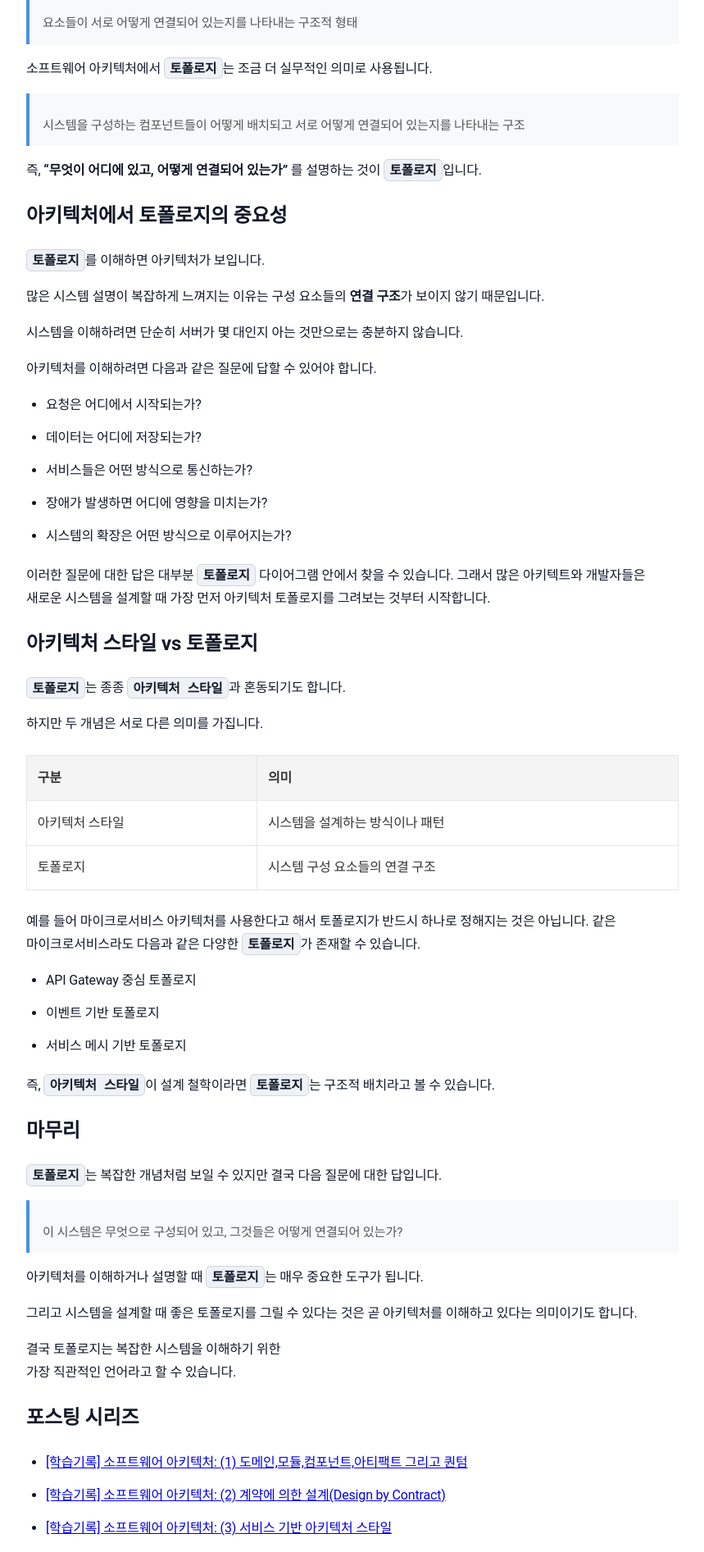
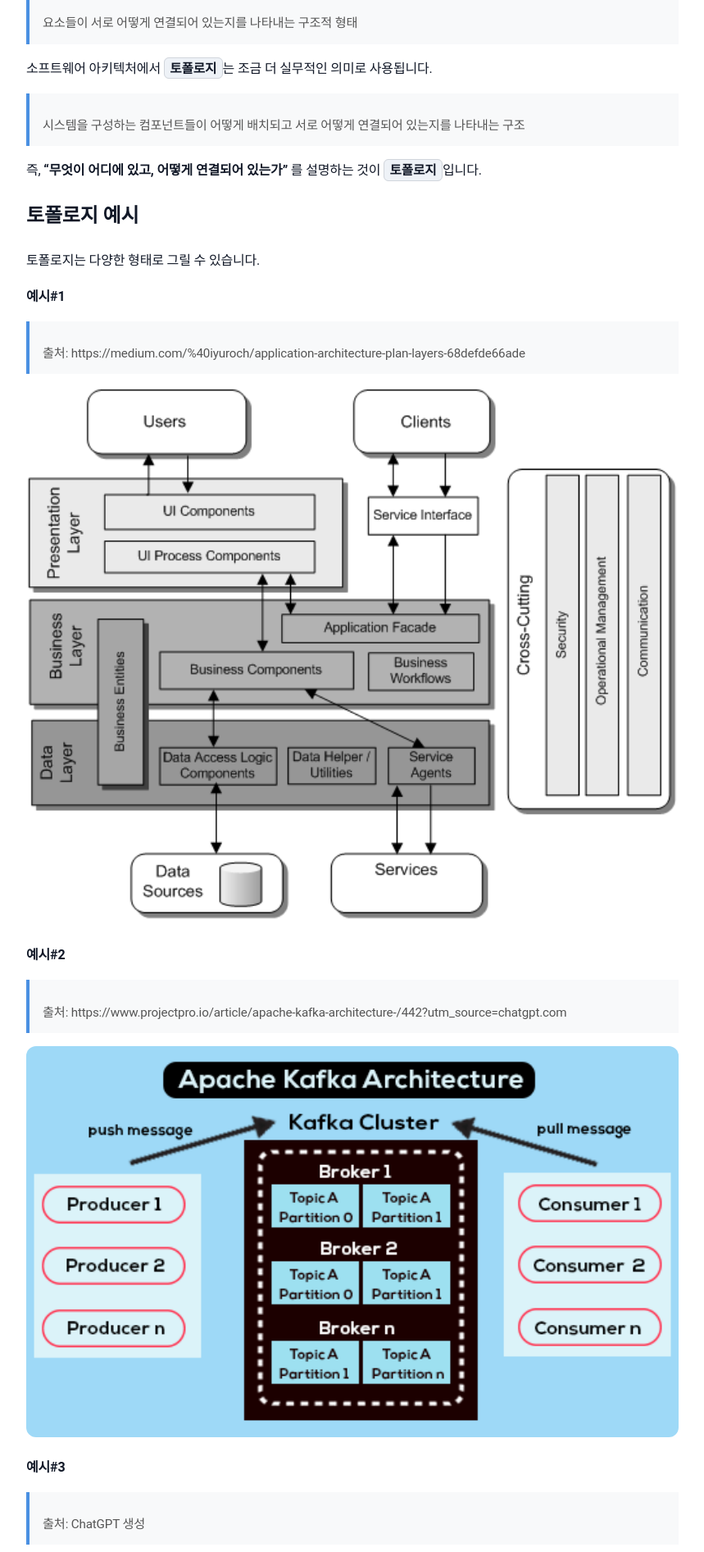
Before and after one commit to sanghoon-lee/sanghoon-lee.github.io, a Jekyll site: the page built from _posts/2026-03-09-Topology.md, in a window 1280 px wide. Shown: the part 951-2844 px from the top of the page at 82% size, without its empty margins (210-1069 px from the left). Built offline with Jekyll 4.4.1, drawn with Linux system fonts in a browser that asks for light colours; nearby versions of some CDN libraries; comment, search, counter and statistics services are not loaded; some of the changed text lies outside the part shown.

Commit message:
토폴로지 포스팅 추가

````diff
--- a/_posts/2026-03-09-Topology.md
+++ b/_posts/2026-03-09-Topology.md
@@ -15,6 +15,18 @@ categories: 학습기록
   display: block;
 }
 </style>
+
+<style>
+.arch-image {
+  width: 100%;
+  max-width: 900px;
+  height: auto;
+  margin-bottom: 1.4rem;
+  border-radius: 12px;
+  display: block;
+}
+</style>
+
 
 <img class="main-image" src="/assets/images/101.jpg" alt="소프트웨어 아키텍처 101">
 
@@ -40,6 +52,45 @@ categories: 학습기록
 > 시스템을 구성하는 컴포넌트들이 어떻게 배치되고 서로 어떻게 연결되어 있는지를 나타내는 구조
 
 즉, **“무엇이 어디에 있고, 어떻게 연결되어 있는가”** 를 설명하는 것이 `토폴로지`입니다.
+
+## 토폴로지 예시
+
+토폴로지는 다양한 형태로 그릴 수 있습니다.
+
+**예시#1**
+> 출처: https://medium.com/%40iyuroch/application-architecture-plan-layers-68defde66ade
+
+<img class="arch-image" src="/assets/images/3Tires_Topology.png" alt="3Tires Architecture">
+
+**예시#2**
+> 출처: https://www.projectpro.io/article/apache-kafka-architecture-/442?utm_source=chatgpt.com
+
+<img class="arch-image" src="/assets/images/Kafka_Architecture.png" alt="Kafka Architecture">
+
+**예시#3**
+> 출처: ChatGPT 생성
+
+```
+                 ┌────────────────┐
+                 │     Client     │
+                 └────────┬───────┘
+                          ↓
+                 ┌────────────────┐
+                 │   API Gateway  │
+                 │ (Auth, Rate,   │
+                 │  Logging)      │
+                 └────────┬───────┘
+        ┌─────────────────┼─────────────────┐
+        ↓                 ↓                 ↓
+  ┌──────────┐      ┌──────────┐      ┌──────────┐
+  │ User API │      │ Order API│      │ Payment  │
+  └────┬─────┘      └────┬─────┘      └────┬─────┘
+       ↓                 ↓                 ↓
+     Redis             Kafka              DB
+       ↓                 ↓
+       DB           Consumer Service
+```
+
 
 ## 아키텍처에서 토폴로지의 중요성
 
@@ -89,8 +140,7 @@ categories: 학습기록
 
 그리고 시스템을 설계할 때 좋은 토폴로지를 그릴 수 있다는 것은 곧 아키텍처를 이해하고 있다는 의미이기도 합니다.
 
-결국 토폴로지는 복잡한 시스템을 이해하기 위한
-가장 직관적인 언어라고 할 수 있습니다.
+결국 토폴로지는 복잡한 시스템을 이해하기 위한 가장 직관적인 언어라고 할 수 있습니다.
 
 ## 포스팅 시리즈
 
````
Also changed, not shown: _posts/2026-02-23-ArchitecureCoreConcept.md (+1 -0 lines), _posts/2026-02-25-DesignByContract.md (+1 -0 lines), _posts/2026-02-26-ServiceArchDesign.md (+1 -0 lines), _posts/2026-03-02-ServiceDiscovery.md (+1 -0 lines), _posts/2026-03-04-ADR.md (+1 -0 lines), assets/images/3Tires_Topology.png (added), assets/images/Kafka_Architecture.png (added).
